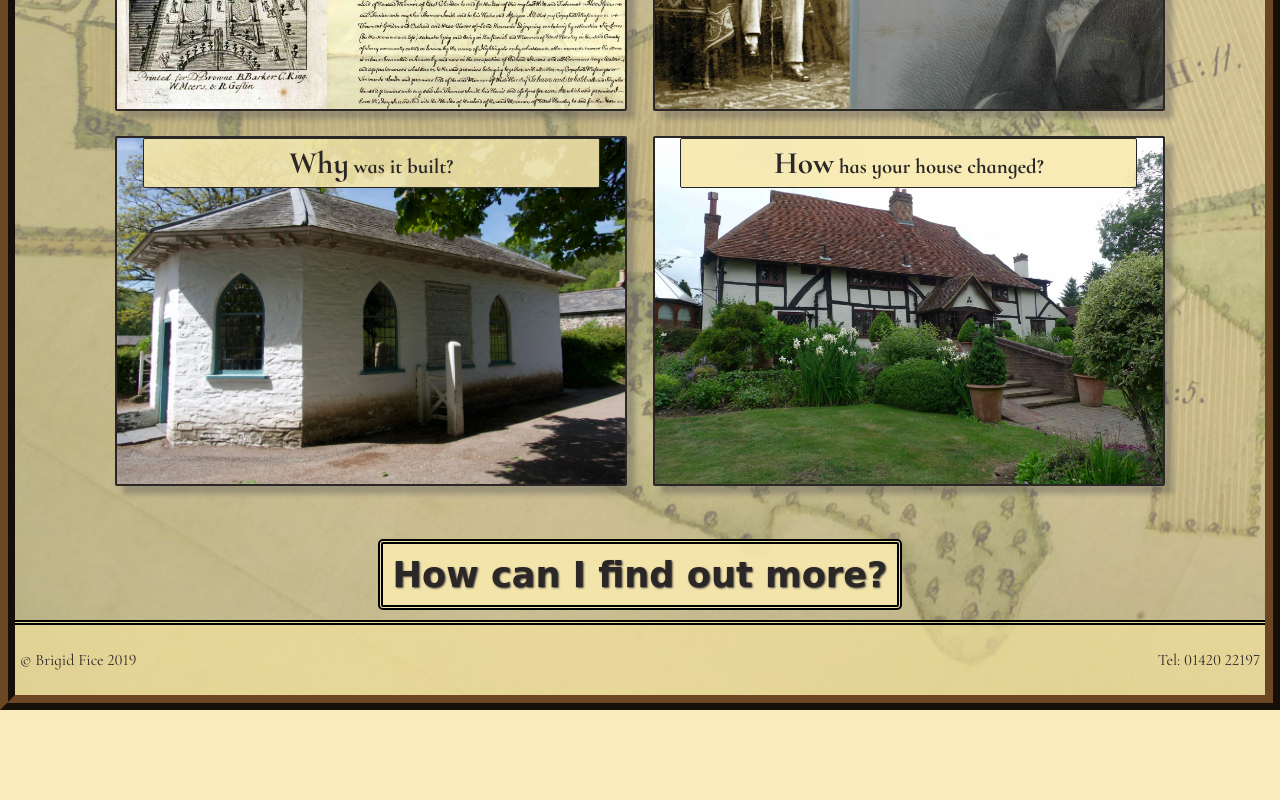
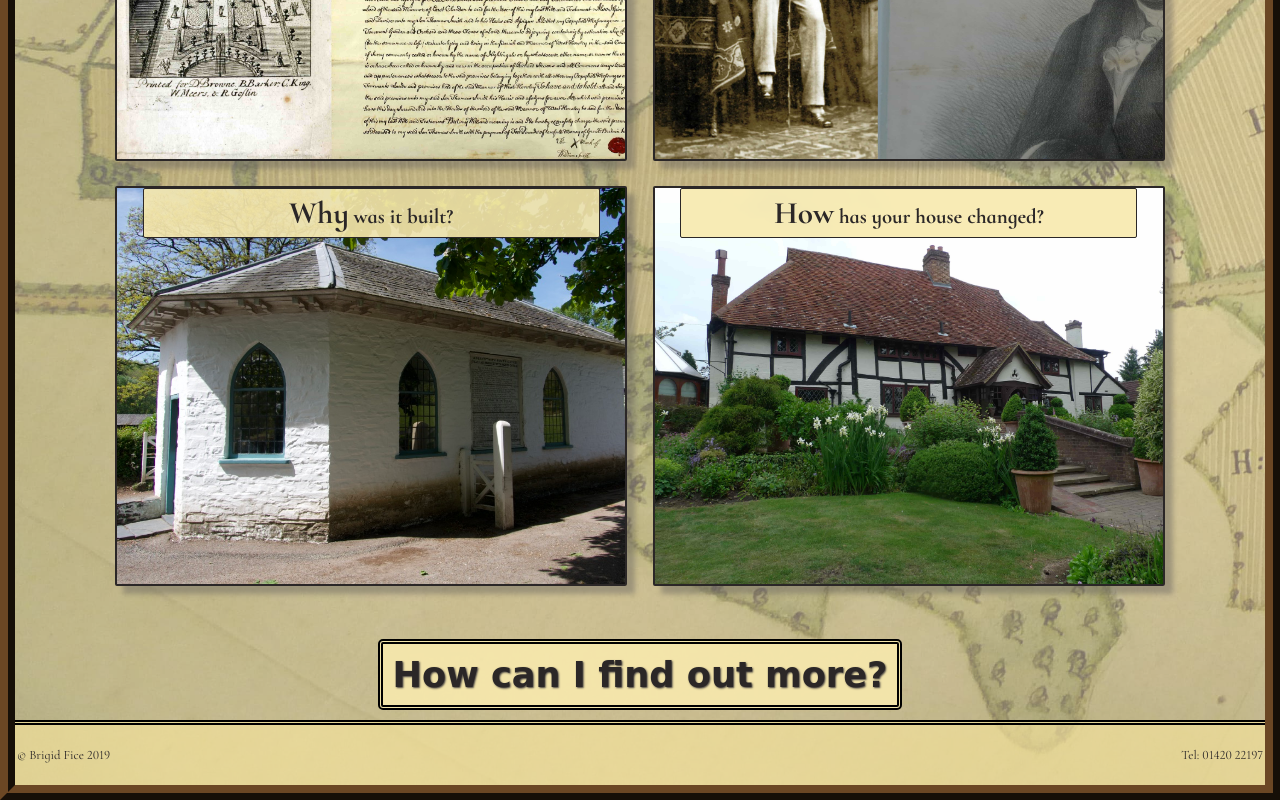
Before and after one commit to alexandermagee/H.O.Y.D.-Website-v1, a plain HTML site: page index.html in a window 1280 px wide. Shown: the part 576-1376 px from the top of the page. Before the commit the page ends 1286 px from the top, so only its background shows below. Drawn offline with Linux system fonts and the light colour scheme; a web font is replaced by a local one.

Commit message:
changing footer font size

```diff
--- a/resources/style.css
+++ b/resources/style.css
@@ -161,7 +161,7 @@ body {
 .box {
     max-width: 40vw;
     min-width: 350px;
-    min-height: 350px;
+    min-height: 400px;
     margin: 1vw 1vw;
     display: -webkit-box;
     display: -ms-flexbox;
@@ -302,8 +302,9 @@ body {
         -ms-flex-align: center;
             align-items: center;
     font-family: 'Cormorant Infant', serif;
+    font-size: 0.8em;
     color: rgba(43, 39, 39, 1);
-    padding: 5px 5px;
+    padding: 2px 2px;
 }
 
 /*Media Queries */
```
